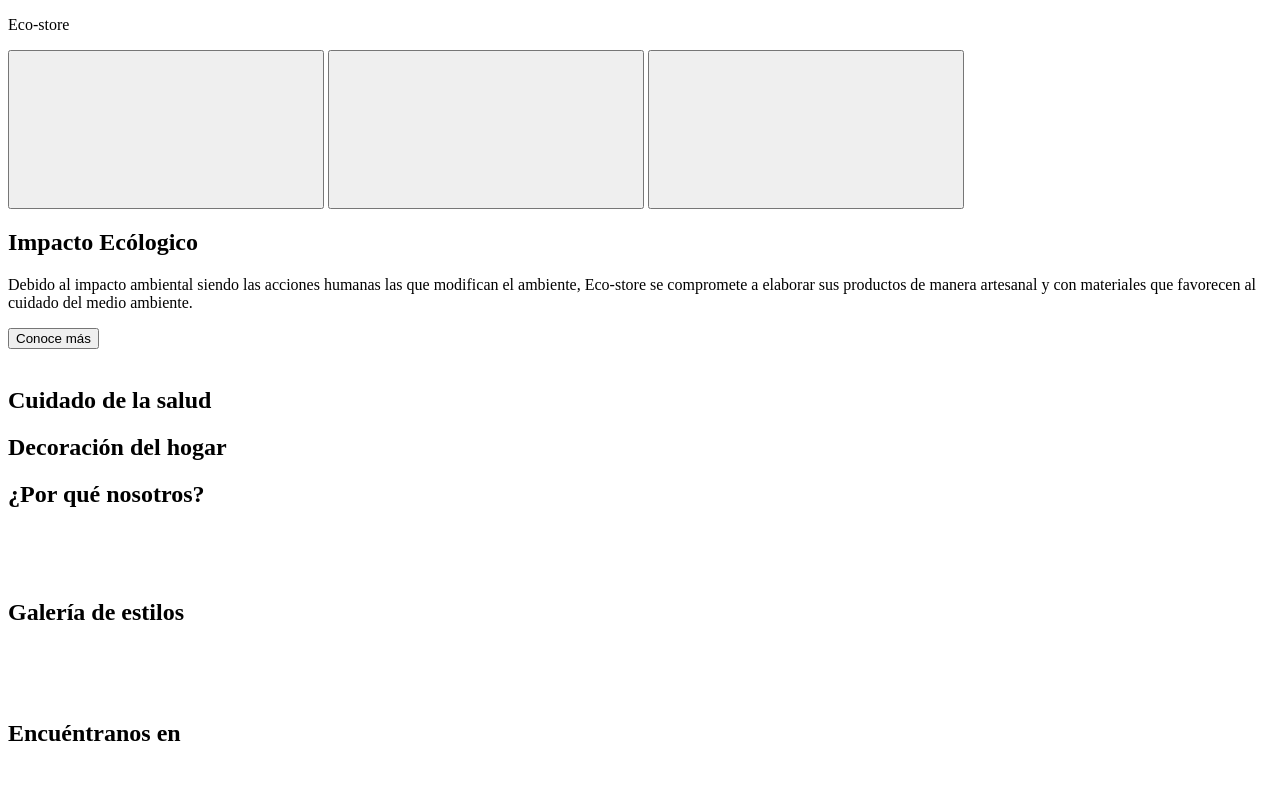
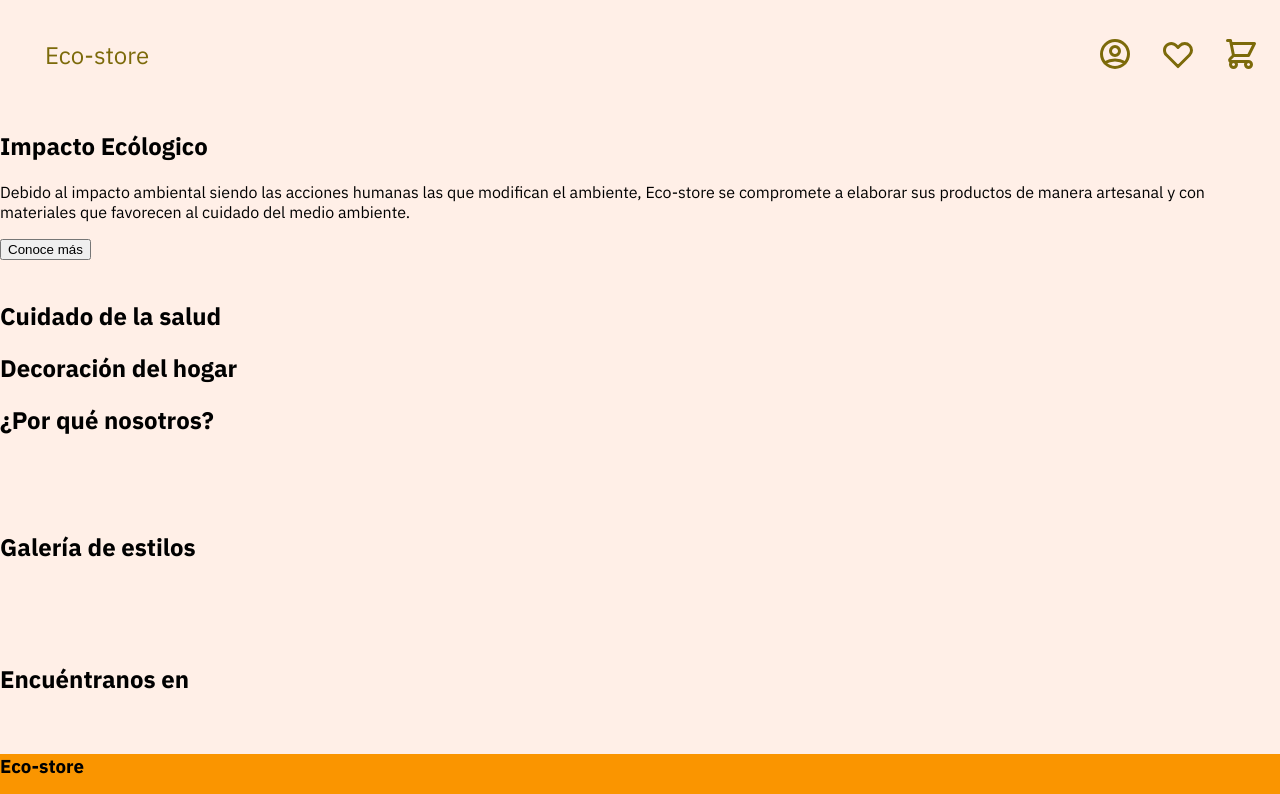
Before and after one commit to David1035/proyecto-eco-store, a website: page index.html in a window 1280 px wide. Shown: the top 794 px of the page. Drawn offline with Linux system fonts and the light colour scheme.

Commit message:
At Rules: CSS y Nesting. se modifica código dentro de los archivos .svg y se cambian las propiedades, clase 7

```diff
--- a/index.html
+++ b/index.html
@@ -12,9 +12,23 @@
 <body>
     <nav class="navbar">
         <p>Eco-store</p>
-        <button class="profile"><svg></svg></button>
-        <button class="wishlist"><svg></svg></button>
-        <button class="cart"><svg></svg></button>
+        <div class="icons">
+            <button class="profile">
+                <svg width="36" height="36" viewBox="0 0 24 24" fill="none" xmlns="http://www.w3.org/2000/svg">
+                <path d="M5.121 17.804C7.21942 16.6179 9.58958 15.9963 12 16C14.5 16 16.847 16.655 18.879 17.804M15 10C15 10.7956 14.6839 11.5587 14.1213 12.1213C13.5587 12.6839 12.7956 13 12 13C11.2044 13 10.4413 12.6839 9.87868 12.1213C9.31607 11.5587 9 10.7956 9 10C9 9.20435 9.31607 8.44129 9.87868 7.87868C10.4413 7.31607 11.2044 7 12 7C12.7956 7 13.5587 7.31607 14.1213 7.87868C14.6839 8.44129 15 9.20435 15 10ZM21 12C21 13.1819 20.7672 14.3522 20.3149 15.4442C19.8626 16.5361 19.1997 17.5282 18.364 18.364C17.5282 19.1997 16.5361 19.8626 15.4442 20.3149C14.3522 20.7672 13.1819 21 12 21C10.8181 21 9.64778 20.7672 8.55585 20.3149C7.46392 19.8626 6.47177 19.1997 5.63604 18.364C4.80031 17.5282 4.13738 16.5361 3.68508 15.4442C3.23279 14.3522 3 13.1819 3 12C3 9.61305 3.94821 7.32387 5.63604 5.63604C7.32387 3.94821 9.61305 3 12 3C14.3869 3 16.6761 3.94821 18.364 5.63604C20.0518 7.32387 21 9.61305 21 12Z" stroke="#7C6A0A" stroke-width="2" stroke-linecap="round" stroke-linejoin="round"/>
+                </svg>
+            </button>
+            <button class="wishlist">
+                <svg width="36" height="36" viewBox="0 0 24 24" fill="none" xmlns="http://www.w3.org/2000/svg">
+                <path d="M3.34255 7.7779C3.5687 7.23194 3.90017 6.73586 4.31804 6.31799C4.7359 5.90012 5.23198 5.56865 5.77795 5.3425C6.32392 5.11635 6.90909 4.99995 7.50004 4.99995C8.09099 4.99995 8.67616 5.11635 9.22213 5.3425C9.7681 5.56865 10.2642 5.90012 10.682 6.31799L12 7.63599L13.318 6.31799C14.162 5.47407 15.3066 4.99997 16.5 4.99997C17.6935 4.99997 18.8381 5.47407 19.682 6.31799C20.526 7.16191 21.0001 8.30651 21.0001 9.49999C21.0001 10.6935 20.526 11.8381 19.682 12.682L12 20.364L4.31804 12.682C3.90017 12.2641 3.5687 11.7681 3.34255 11.2221C3.1164 10.6761 3 10.0909 3 9.49999C3 8.90904 3.1164 8.32387 3.34255 7.7779Z" stroke="#7C6A0A" stroke-width="2" stroke-linecap="round" stroke-linejoin="round"/>
+                </svg>
+            </button>
+            <button class="cart">
+                <svg width="36" height="36" viewBox="0 0 24 24" fill="none" xmlns="http://www.w3.org/2000/svg">
+                <path d="M3 3H5L5.4 5M5.4 5H21L17 13H7M5.4 5L7 13M7 13L4.707 15.293C4.077 15.923 4.523 17 5.414 17H17M17 17C16.4696 17 15.9609 17.2107 15.5858 17.5858C15.2107 17.9609 15 18.4696 15 19C15 19.5304 15.2107 20.0391 15.5858 20.4142C15.9609 20.7893 16.4696 21 17 21C17.5304 21 18.0391 20.7893 18.4142 20.4142C18.7893 20.0391 19 19.5304 19 19C19 18.4696 18.7893 17.9609 18.4142 17.5858C18.0391 17.2107 17.5304 17 17 17ZM9 19C9 19.5304 8.78929 20.0391 8.41421 20.4142C8.03914 20.7893 7.53043 21 7 21C6.46957 21 5.96086 20.7893 5.58579 20.4142C5.21071 20.0391 5 19.5304 5 19C5 18.4696 5.21071 17.9609 5.58579 17.5858C5.96086 17.2107 6.46957 17 7 17C7.53043 17 8.03914 17.2107 8.41421 17.5858C8.78929 17.9609 9 18.4696 9 19Z" stroke="#7C6A0A" stroke-width="2" stroke-linecap="round" stroke-linejoin="round"/>
+                </svg>
+            </button>
+        </div>
     </nav>
     <main class="main-section">
         <article>
--- a/scss/main.scss
+++ b/scss/main.scss
@@ -8,20 +8,35 @@ $font-stack: "IBM Plex Sans", sans-serif;
 body{
     margin: 0;
     padding: 0;
+    background-color: $primary-color;
+    font-family: $font-stack;
 }
 nav {
     background-color: $primary-color;
-    width: 100%;
-    height: 135px;
+    width: auto;
+    padding: 15px;
+    display: flex;
+    justify-content: space-between;
+    color: $primary-text-color;
+    p{
+        font-size: 1.5em;
+        padding-left: 30px;
+    }
+    .icons{
+        display: flex;
+        gap: 15px;
+        button{
+            background: none;
+            border-style: none;
+        }
+    }
 }
 main {
-    background-color: $secundary-color;
+    background-color: $primary-color;
     width: 100%;
-    height: 150px;
+    height: 85%;
 }
 footer {
     $background: #FA9500;
     background-color: $background;
-    width: 100%;
-    height: 80px;
 }
```
Also changed, not shown: package.json (added, +10 -0 lines), css/main.css, 1 other file.
